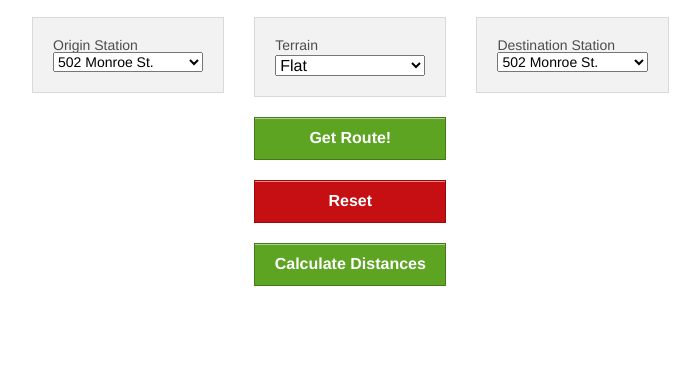
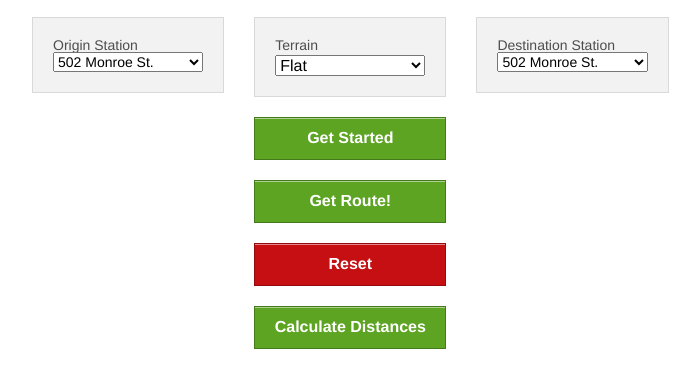
Before and after one commit to meyerhoffl/Final-Project, a plain HTML site: page index.html in a window 1280 px wide. Shown: the part 444-829 px from the top of the page, without its empty margins (123-823 px from the left). Before the commit the page ends 800 px from the top, so only its background shows below. Drawn offline with Linux system fonts and the light colour scheme; some packages are replaced by stand-ins of ours.

Commit message:
exploring response object

```diff
--- a/index.html
+++ b/index.html
@@ -118,7 +118,11 @@
                                 </div>
 
                             </div>
-
+                            <div class="row">
+                                <div class="large-offset-4 large-4 large-4 columns">
+                                    <a href="" id="getStarted" class="success large expand button">Get Started</a>
+                                </div>
+                            </div>
                     		<div class="row">
                     		    <div class="large-offset-4 large-4 columns">
                     		    	<a href="#" id="getRoute" class="success large expand button">Get Route!</a>
@@ -126,7 +130,7 @@
                     		</div>
                     		<div class="row">
                     		    <div class="large-offset-4 large-4 large-4 columns">
-                    		    	<a href="#" id="Reset" class="alert large expand button">Reset</a>
+                    		    	<a href="#" id="Reset" class="alert large expand button delete">Reset</a>
                     		    </div>
                             </div>
                             <div class="row">
```
